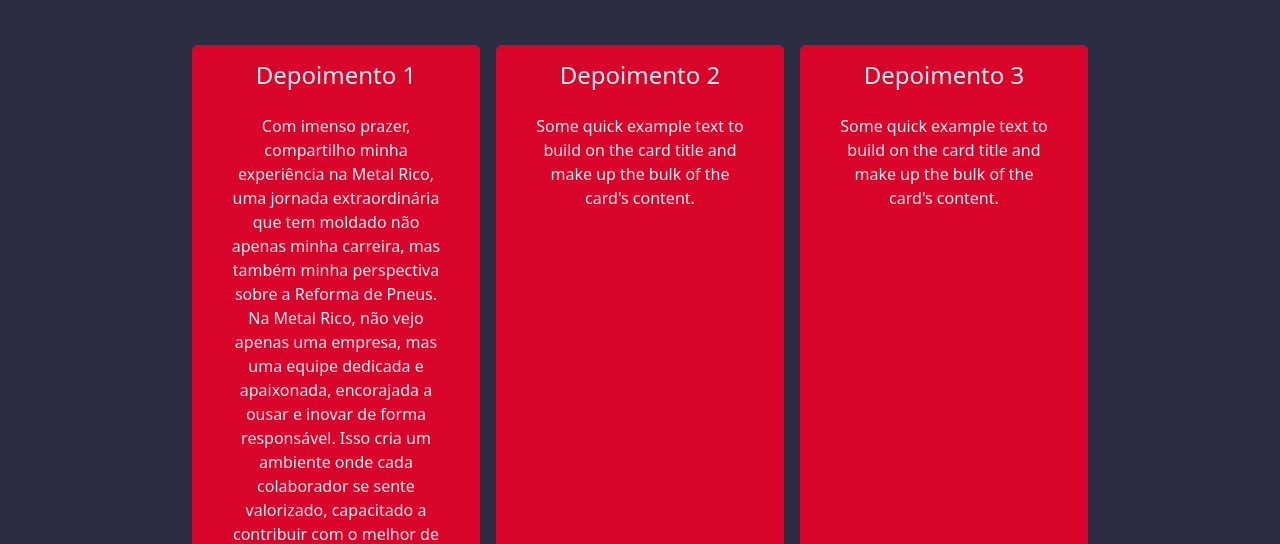
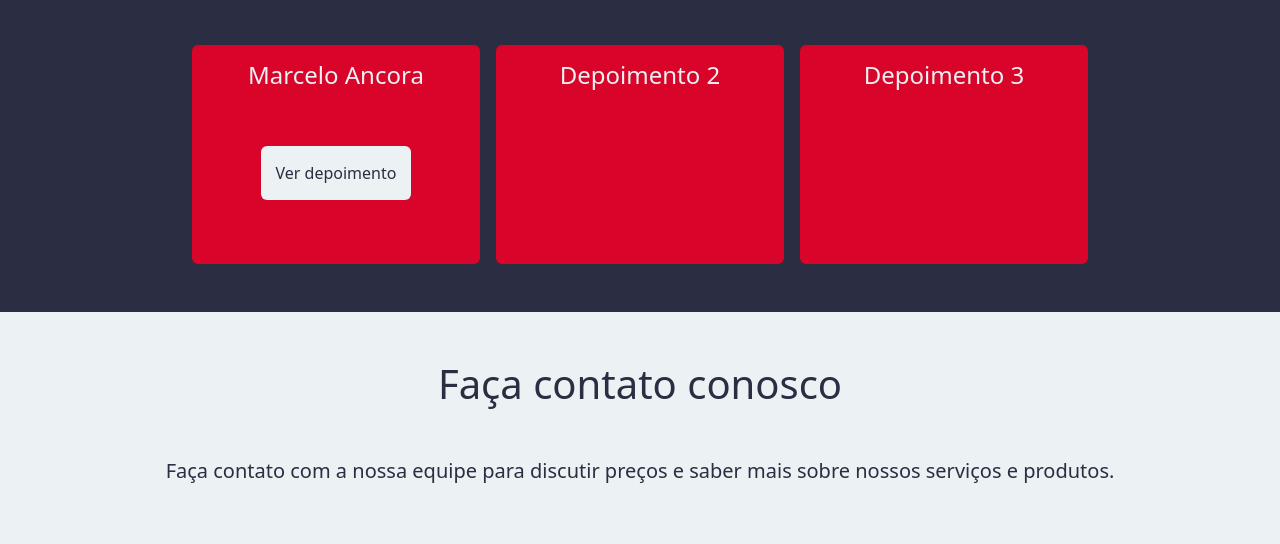
Before and after one commit to jabreuzin/Metal-Rico, a plain HTML site: page index.html in a window 1280 px wide. Shown: the part 2380-2924 px from the top of the page. Drawn offline with nearby package versions, Linux system fonts and the light colour scheme.

Commit message:
Add files via upload

```diff
--- a/css/style.css
+++ b/css/style.css
@@ -59,7 +59,7 @@
 }
 
 .produtos{
-    /*background-color: #ecf1f3;*/
+    /* background-color: #ecf1f3; */
     background-image: url(../img/bannerprod1.jpeg);
     background-position: center;
     background-repeat: no-repeat;
@@ -94,7 +94,7 @@
 }
 
 .servicos{
-    /*background-color: #ef233c;*/
+    /* background-color: #ef233c; */
     background-image: url(../img/bannerserv.jpeg);
     background-position: center;
     background-repeat: no-repeat;
@@ -177,3 +177,16 @@
     font-size: 20px;
     list-style: none;
 }
+
+.btn-primary{
+    background-color: #ecf1f3;
+    color: #2b2d42;
+    border: none;
+    padding: 15px;
+    font-weight: 500;
+}
+
+.btn-primary:hover, .btn-primary:target{
+    background-color: #ecf1f3;
+    color: #2b2d42;
+}
--- a/index.html
+++ b/index.html
@@ -198,29 +198,43 @@
         <div class="row mb-5 g-3">
           <div class="col-12 col-sm-6 col-md-4 d-flex justify-content-center">
             <div class="card card2 p-3" style="width: 18rem;">
-              <h4 class="f1 text-center">Depoimento 1</h4>
-              <!-- <img src="..." class="card-img-top" alt="..."> -->
-              <div class="card-body">
-                <p class="card-text f1 text-center">Com imenso prazer, compartilho minha experiência na Metal Rico, uma jornada extraordinária que tem moldado não apenas minha carreira, mas também minha perspectiva sobre a Reforma de Pneus. Na Metal Rico, não vejo apenas uma empresa, mas uma equipe dedicada e apaixonada, encorajada a ousar e inovar de forma responsável. Isso cria um ambiente onde cada colaborador se sente valorizado, capacitado a contribuir com o melhor de si.</p>
+              <h4 class="f1 text-center">Marcelo Ancora</h4>
+              <div class="row">
+                <div class="col-12 d-flex justify-content-center my-5">
+                  <button type="button" class="btn btn-primary" data-bs-toggle="modal" data-bs-target="#exampleModal">
+                    Ver depoimento
+                  </button>
+                </div>
+              </div>
+
+              <div class="modal" tabindex="-1" id="exampleModal">
+                <div class="modal-dialog">
+                  <div class="modal-content">
+                    <div class="modal-header">
+                      <h5 class="modal-title">Depoimento de Marcelo Ancora</h5>
+                      <button type="button" class="btn-close" data-bs-dismiss="modal" aria-label="Close"></button>
+                    </div>
+                    <div class="modal-body">
+                      <p>É com imenso prazer que compartilho minha experiência enriquecedora na Metal rico. Desde que me juntei a essa organização, tenho experimentado uma jornada extraordinária que moldou não apenas minha carreira, mas também minha perspectiva sobre o segmento de Reforma de Pneus
+                        Nesse período pude perceber que a Metal Rico não é apenas uma empresa, mas uma equipe dedicada e apaixonada, sempre encorajada a ousar e inovar de forma responsável e comprometida. Isso cria um ambiente onde cada colaborador se sente valorizado e capacitado a contribuir com seu melhor.
+                        Meu retorno ao mercado de reforma de pneus após seis anos dedicados ao segmento automobilístico tem sido marcado por desafios estimulantes, aprendizado constante e um senso real de propósito.
+
+                        Trago na minha bagagem uma jornada profissional de 41 anos dedicados ao segmento de borracha, fabricação e reforma de pneus. Ao longo dessas quatro décadas, tive o privilégio de testemunhar e participar de transformações significativas na indústria de borracha e de pneus. Cada desafio enfrentado, cada avanço tecnológico abraçado e cada projeto liderado contribuíram para a sólida base de conhecimento que aporto agora à Metal Rico. Essa experiência não se limita apenas à produção e reforma de pneus, mas também inclui uma profunda compreensão das demandas e relações de mercado, com uma visão estratégica que trago como um ativo valioso para a empresa.
+                        Quero expressar minha gratidão pela oportunidade de integrar esta equipe dinâmica e progressista. Estou confiante de que, juntos, levaremos a Metal Rico a uma firme liderança em  seu mercado.</p>
+                    </div>
+                  </div>
+                </div>
               </div>
             </div>
           </div>
           <div class="col-12 col-sm-6 col-md-4 d-flex justify-content-center">
             <div class="card card2 p-3" style="width: 18rem;">
               <h4 class="f1 text-center">Depoimento 2</h4>
-              <!-- <img src="..." class="card-img-top" alt="..."> -->
-              <div class="card-body">
-                <p class="card-text f1 text-center">Some quick example text to build on the card title and make up the bulk of the card's content.</p>
-              </div>
             </div>
           </div>
           <div class="col-12 col-sm-12 col-md-4 d-flex justify-content-center">
             <div class="card card2 p-3" style="width: 18rem;">
               <h4 class="f1 text-center">Depoimento 3</h4>
-              <!-- <img src="..." class="card-img-top" alt="..."> -->
-              <div class="card-body">
-                <p class="card-text f1 text-center">Some quick example text to build on the card title and make up the bulk of the card's content.</p>
-              </div>
             </div>
           </div>
         </div>
```
